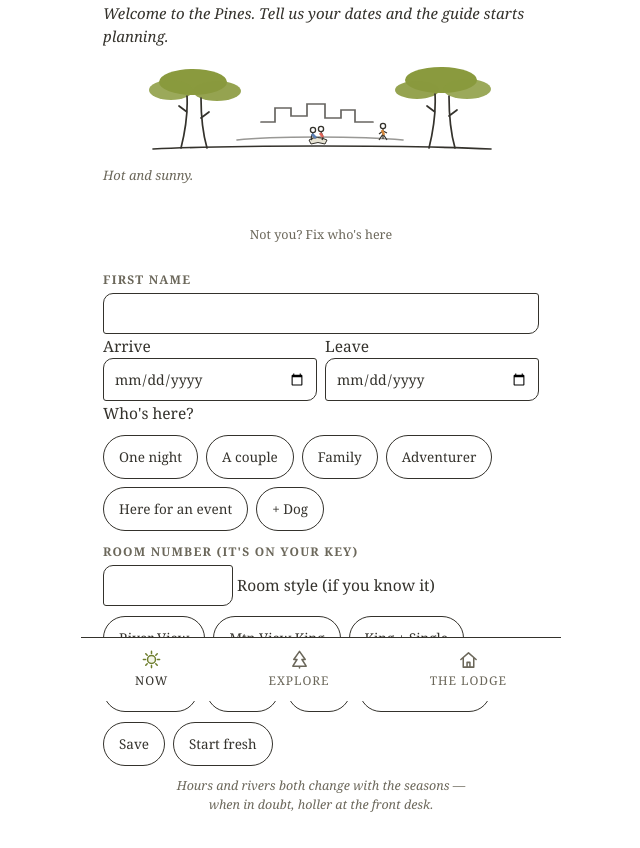
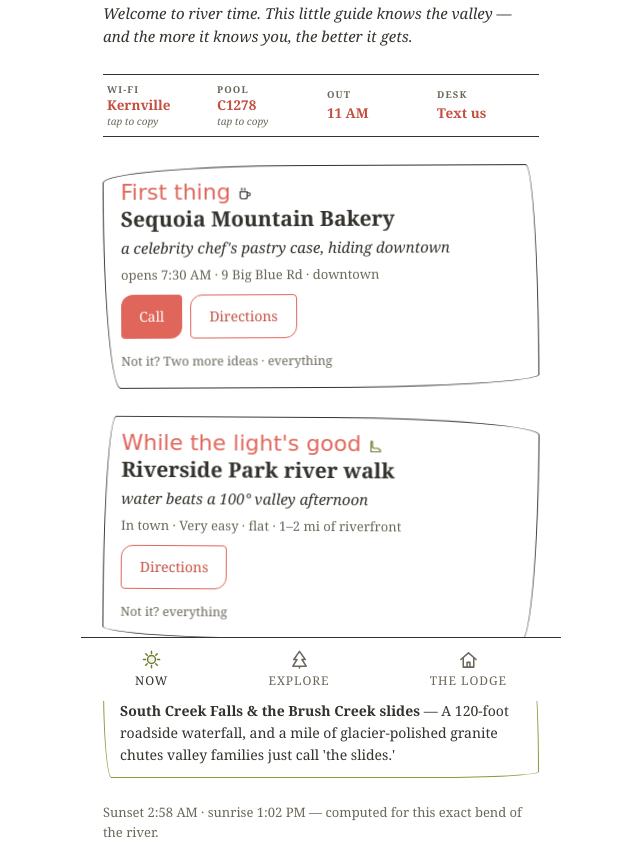
Before and after one commit to ytaimaishu-hue/pines-guide, a plain HTML site: page index.html in a window 1280 px wide. Shown: the part 99-947 px from the top of the page, without its empty margins (319-959 px from the left). Drawn offline with Linux system fonts and the light colour scheme.

Commit message:
Text-us desk, real Kernville map, richer landing, night fallback

```diff
--- a/index.html
+++ b/index.html
@@ -567,7 +567,7 @@ const DATA = {
     { topic: "Deep cuts", q: "That famous mountain bike ride?", k: "mountain bike cannell plunge mtb cycling ride",
       a: "The Cannell Plunge — ~25 miles from 9,000 feet, ending in an 8-mile, 5,000-foot drop. Experts only, truly. Shuttles from ~$75. Full beta in Explore → Local secrets." },
     { topic: "Practical", q: "Where's the ice machine?", k: "ice machine vending soda cubes cooler",
-      a: "Ice & vending sit by the wash house, just up past the front desk — it's marked on the room map under The Lodge." },
+      a: "The coral ICE & VENDING box on the room map under The Lodge — or text the desk at (760) 376-3733 and we'll point you from wherever you're standing." },
     { topic: "Practical", q: "Is there cell service up the canyon?", k: "cell service signal phone reception maps",
       a: "It thins fast north of town. Screenshot your maps and tell someone your plan — the canyon is quiet and so will your phone be." },
     { topic: "Practical", q: "Gas? Groceries? An ATM?", k: "gas station groceries store market atm cash pharmacy",
@@ -1162,13 +1162,14 @@ function verdict(slotLabel, name, why, logi, btns, alts, catSection) {
 function btn(label, href, ghost) {
   return href ? `<a class="btn ${ghost ? "ghost" : ""}" href="${href}" ${/^http/.test(href) ? 'target="_blank" rel="noopener"' : ""}>${label}</a>` : "";
 }
+const SMS_DESK = "sms:+17603763733";
 function essStrip() {
   const E = DATA.essentials;
   return `<div class="ess-strip">
     <button data-copy="${esc(E.wifiPass)}"><span class="label">Wi-Fi</span><b>${esc(E.wifiPass)}</b><span class="copyhint">tap to copy</span></button>
     <button data-copy="${esc(E.pool)}"><span class="label">Pool</span><b>${esc(E.pool)}</b><span class="copyhint">tap to copy</span></button>
     <span class="essv"><span class="label">Out</span><b>11 AM</b></span>
-    <a href="${telHref(DATA.lodge.phone)}"><span class="label">Desk</span><b>Call</b></a>
+    <a href="${SMS_DESK}"><span class="label">Desk</span><b>Text us</b></a>
   </div>`;
 }
 function greetLine(c, sc) {
@@ -1349,7 +1350,7 @@ function lodgeMap() {
   <path d="M14 6 C 18 90, 12 200, 16 326" stroke="#34322C" stroke-width="1.5" stroke-dasharray="5 4" opacity=".7"/>
   <text x="20" y="318" font-size="10" font-style="italic" fill="#6B675A" font-family="Georgia,serif">Sierra Way</text>
   <rect x="96" y="14" width="58" height="26" rx="3" stroke="#34322C" stroke-width="1.3"/>
-  <text x="125" y="31" text-anchor="middle" font-size="9.5" font-family="Georgia,serif" fill="#34322C">wash house</text>
+  <text x="125" y="31" text-anchor="middle" font-size="9.5" font-family="Georgia,serif" fill="#34322C">laundry</text>
   <rect x="160" y="14" width="66" height="26" rx="3" stroke="#C44F41" stroke-width="1.5" fill="#FBEFEA"/>
   <text x="193" y="26" text-anchor="middle" font-size="9.5" font-weight="bold" font-family="Georgia,serif" fill="#C44F41">ICE &amp;</text>
   <text x="193" y="36" text-anchor="middle" font-size="9.5" font-weight="bold" font-family="Georgia,serif" fill="#C44F41">VENDING</text>
@@ -1544,10 +1545,39 @@ function nowPast(c) {
 }
 function nowNone(c) {
   const [hi] = greetingWords(c);
+  const sun = sunTimes(c.n);
+  const act = c.min < 1080 ? pickActivity(c.n, null, { midday: c.min >= 600 && c.min < 1020 && heatMonth(c.month), tripsOK: false, nowMin: c.min }) : null;
+  const mealKind = c.min < 660 ? "breakfast" : "dinner";
+  const probe = c.min < 660 ? Math.max(c.min, 480) : Math.max(c.min, 1110);
+  const meal = mealPool(mealKind, c.day, probe, c.month);
+  meal.sort((a, b) => fitScore(b.goodFor) - fitScore(a.goodFor));
+  const m0 = meal[0];
+  const dayN = Math.floor(+c.mid / 864e5);
+  const eligible = DATA.deepCuts.filter(d => inSeason(d, c.month));
+  const feat = eligible.length ? eligible[dayN % eligible.length] : null;
+  const evs = DATA.events.filter(e => e.cadence === "weekly" && e.weekday === c.day && !(e.end != null && c.min > e.end));
+  const nightMode = !m0 && c.min >= 1020;
+  const ad = nightMode ? afterDarkLine(c) : null;
+  const nd = (c.day + (c.min < 300 ? 0 : 1)) % 7;
+  const tm = nightMode ? mealPool("breakfast", nd, 480, c.month)
+    .map(p => ({ p, t: parseHours(p.hours[DAYS[nd]]) })).filter(x => x.t && x.t !== "unknown").sort((a, b) => a.t.open - b.t.open)[0] : null;
   return `<div class="t-display">${hi}</div>
-    <p class="why">Welcome to the Pines. Tell us your dates and the guide starts planning.</p>
+    <p class="why">Welcome to river time. This little guide knows the valley — and the more it knows you, the better it gets.</p>
+    ${essStrip()}
+    ${m0 ? verdict(mealKind === "breakfast" ? "First thing " + inkMark("mug") : "Dinner tonight " + inkMark("fork"), esc(m0.name),
+        m0.quote.split(/[.—]/)[0].trim().toLowerCase(),
+        statusFor(m0, c).text + " · " + esc(m0.area),
+        btn("Call", telHref(m0.phone)) + btn("Directions", mapsQ(m0.name), true), altsFor(meal, m0), "eat") : ""}
+    ${ad ? verdict("After dark " + moonDisc(c.n), esc(ad.name), ad.why, ad.logi, "", null, "secrets") : ""}
+    ${tm ? verdict("Tomorrow " + inkMark("mug"), esc(tm.p.name), c.min < 300 ? "first one up later this morning" : "first one up tomorrow", "opens " + shortTime(tm.t.open), "", null, "eat") : ""}
+    ${act ? verdict("While the light's good " + inkMark("boot"), esc(act.name), whyFor(act, c, c.n),
+        [act.drive || act.cat, act.diff, act.length].filter(Boolean).join(" · "),
+        btn("Directions", mapsQ(act.name), true), null, "do") : ""}
+    ${evs.length ? `<div class="tick"><span class="label" style="color:var(--olive-deep)">Tonight in town</span><div style="font-size:14px;margin-top:3px"><b>${esc(evs[0].name)}</b> — ${esc(evs[0].blurb)}</div></div>` : ""}
+    ${feat ? `<div class="tick alt2"><span class="label" style="color:var(--coral-deep)">Today's house secret</span><div style="font-size:14px;margin-top:3px"><b>${esc(feat.name)}</b> — ${esc(feat.blurb)}</div></div>` : ""}
+    <p class="logi">Sunset ${shortTime(sun.set)} · sunrise ${shortTime(sun.rise)} — computed for this exact bend of the river.</p>
     ${heroScene}
-    ${seasonLine(c.month)}
+    <p class="why" style="margin-top:6px">Staying with us? Tell the guide your dates and it starts planning your days.</p>
     ${fixSheetHtml(true)}`;
 }
 function renderNow() {
@@ -1796,8 +1826,10 @@ function renderExplore() {
     <p class="logi">The valley, laid out by how far it is from your door.</p>
     <div class="tick"><span class="label" style="color:var(--olive-deep)">Where you are</span>
       <p style="margin:3px 0 0;font-size:14px">2,670 feet, right where the Kern comes down out of the High Sierra. Everything here is measured in minutes along Sierra Way — downtown is a 15-minute stroll, the lake 10 minutes south, and the canyon runs 20 wild miles north. Bakersfield is an hour-plus west; treat it as an expedition, not an errand.</p></div>
-    ${townMap}
-    <p class="logi" style="font-style:italic;margin-top:0">Not to scale — nothing in town is more than a 15-minute mosey. Every card has a Directions button for the real map.</p>
+    <div style="border:1.4px solid var(--ink);border-radius:14px;overflow:hidden;margin:12px 0 0">
+      <iframe title="Map of Kernville" src="https://www.openstreetmap.org/export/embed.html?bbox=-118.4630%2C35.7360%2C-118.4020%2C35.7700&amp;layer=mapnik&amp;marker=35.7549%2C-118.4256" style="width:100%;height:300px;border:0;display:block" loading="lazy"></iframe>
+    </div>
+    <p class="logi" style="font-style:italic;margin-top:4px">The pin is your front door. <a href="${DATA.lodge.mapUrl}" target="_blank" rel="noopener">Open the full map</a> — and every card below has its own Directions button.</p>
     <div class="chips" style="margin-top:12px">${[["all", "Everything"], ["eat", "Eat & drink"], ["trail", "Trails"], ["water", "On the water"], ["secret", "Local secrets"]].map(([k, l]) =>
       `<button class="chip ${exFilter === k ? "on" : ""}" data-exf="${k}">${l}</button>`).join("")}</div>
     ${feat ? `<span class="label" style="display:block;margin-top:16px">Today's house secret</span>
@@ -1855,7 +1887,7 @@ function renderLodge() {
     ${squiggle()}
     <span class="label">Find your room</span>
     ${lodgeMap()}
-    <p class="logi" style="font-style:italic;margin-top:0">Ice &amp; vending sit by the wash house, just up past the front desk. Fourteen rooms, most with a balcony of their own — walk-in rate: ask the desk.</p>
+    <p class="logi" style="font-style:italic;margin-top:0">Ice &amp; vending: the coral box on the map. Fourteen rooms, most with a balcony of their own — walk-in rate: ask the desk, or <a href="${SMS_DESK}">text us</a>.</p>
     ${roomCard()}
     <details class="row" style="margin-top:14px"><summary><h3 style="font-size:16px">Our story</h3></summary>
       <div class="more"><p>${esc(DATA.story)}</p></div></details>
```
